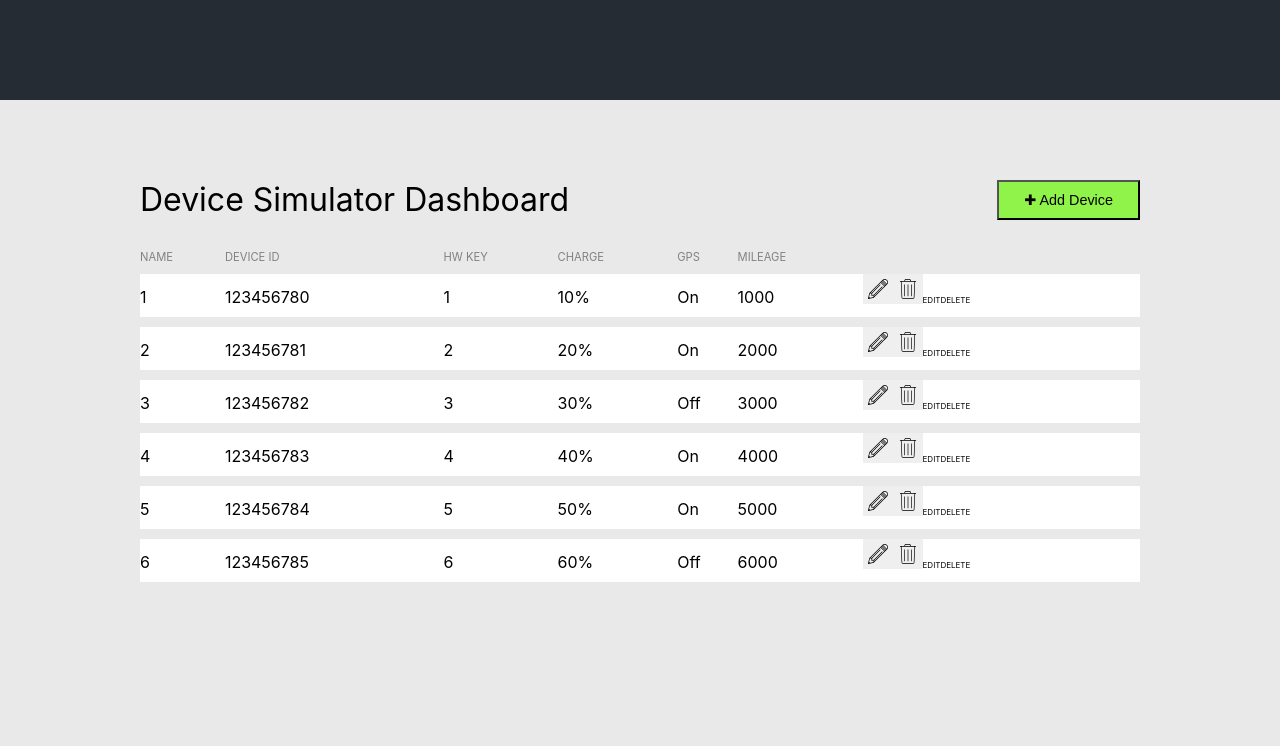
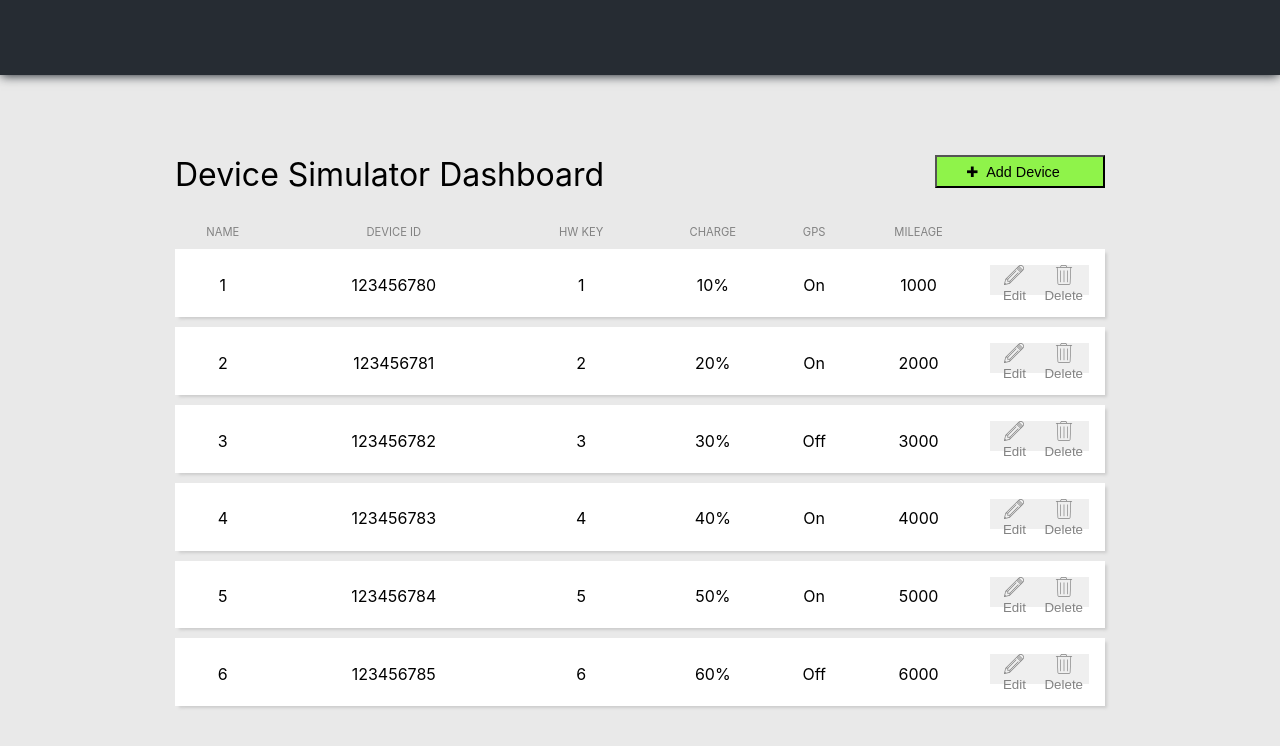
Before and after one commit to zuni4ka/Coding-challenge-November-19, a React (Create React App) app: page / in a window 1280 px wide. Shown: the top 746 px of the page. Built offline with nearby package versions, Linux system fonts and the light colour scheme.

Commit message:
Add styles retouch, container and header size adjustment

```diff
--- a/src/App.css
+++ b/src/App.css
@@ -1,13 +1,14 @@
-.App {
+.page {
   margin: 0;
   padding: 0;
   background-color: #e9e9e9;
 }
 
-.App-header {
-  height: 100px;
+.header {
+  height: 75px;
   background-color: #262c33;
   margin-bottom: 5em;
+  box-shadow: 0px 2px 10px -1px #262c33;
 }
 
 .dashboard-name {
@@ -17,7 +18,7 @@
 .dashboard-container {
   margin-right: auto;
   margin-left: auto;
-  width: 1000px;
+  width: 930px;
 }
 
 .table {
@@ -27,9 +28,17 @@
   border-spacing: 0px 10px;
 }
 
+.first-cell {
+  text-align: center;
+}
+
 .table-row {
   display: table-row;
   background: white;
+}
+
+.row-shadow {
+  box-shadow: 3px 3px 3px -1px #ccc;
 }
 
 .add-device-button {
@@ -37,7 +46,7 @@
   text-align: center;
   cursor: pointer;
   background-color: #8ff34a;
-  padding: 10px 25px 10px 25px;;
+  padding: 0.5em 3em 0.4em 2em;
   font-size: 0.9em;
 }
 
@@ -45,7 +54,8 @@
   font-size: 0.7em;
   display: table-cell;
   text-transform: uppercase;
-  color: #818282;
+  color: #828282;
+  text-align: center;
 }
 
 .header-row {
@@ -54,17 +64,28 @@
 
 .table-cell {
   display: table-cell;
-  padding-bottom: 10px;
+  vertical-align: middle;
+  padding-top: 1em;
+  padding-bottom: 0.8em;
+  text-align: center;
 }
 
-.device-actions {
+.table-cell:last-child {
+  width: 100px;
+  padding-right: 1em;
+  text-align: right;
+}
+
+.device-action {
+  color: #828282;
   border: none;
   cursor: pointer;
   background-repeat: no-repeat;
-  background-size: 20px 20px;
-  background-position: center;
+  background-size: 20px;
+  background-position: top center;
   height: 30px;
-  width: 30px;
+  min-width: 48px;
+  padding-top: 23px;
 }
 
 .edit-device-button {
@@ -74,8 +95,3 @@
 .delete-device-button {
   background-image: url(./img/delete.svg);
 }
-
-.button-text {
-  font-size: 0.5em;
-  text-transform: uppercase;
-}
--- a/src/App.js
+++ b/src/App.js
@@ -5,17 +5,16 @@ import data from './data.json';
 
 function App() {
   return (
-    <div className="App">
-      <header className="App-header">
-      </header>
+    <div className="page">
+      <header className="header"></header>
       <main className="dashboard-container">
           <button className="add-device-button" type="button">
-            ✚ Add Device
+            ✚&nbsp;&nbsp;Add Device
           </button>
           <h1 className="dashboard-name">Device Simulator Dashboard</h1>
           <div className="table" role="table">
             <div className="table-row header-row" role="rowgroup">
-              <div className="table-column-header" role="columnheader">Name</div>
+              <div className="table-column-header first-cell" role="columnheader">Name</div>
               <div className="table-column-header" role="columnheader">Device ID</div>
               <div className="table-column-header" role="columnheader">HW Key</div>
               <div className="table-column-header" role="columnheader">Charge</div>
@@ -25,18 +24,20 @@ function App() {
             </div>
             {data.map((device) => {
               return (
-                <div className="table-row" role="rowgroup">
-                  <div className="table-cell" role="cell">{device.name}</div>
+                <div className="table-row row-shadow" role="rowgroup">
+                  <div className="table-cell first-cell" role="cell">{device.name}</div>
                   <div className="table-cell" role="cell">{device.id}</div>
                   <div className="table-cell" role="cell">{device.hwKey}</div>
                   <div className="table-cell" role="cell">{`${device.charge}%`}</div>
                   <div className="table-cell" role="cell">{device.isGPSEnabled ? 'On' : 'Off'}</div>
                   <div className="table-cell" role="cell">{device.mileage}</div>
                   <div className="table-cell" role="cell">
-                    <button className="device-actions edit-device-button" type="button"></button>
-                    <button className="device-actions delete-device-button" type="button"></button>
-                    <span className="button-text">Edit</span>
-                    <span className="button-text">Delete</span>
+                    <button className="device-action edit-device-button" type="button">
+                      Edit
+                    </button>
+                    <button className="device-action delete-device-button" type="button">
+                      Delete
+                    </button>
                   </div>
                 </div>
               );
```
Also changed, not shown: src/img/delete.svg, src/img/edit.svg.
